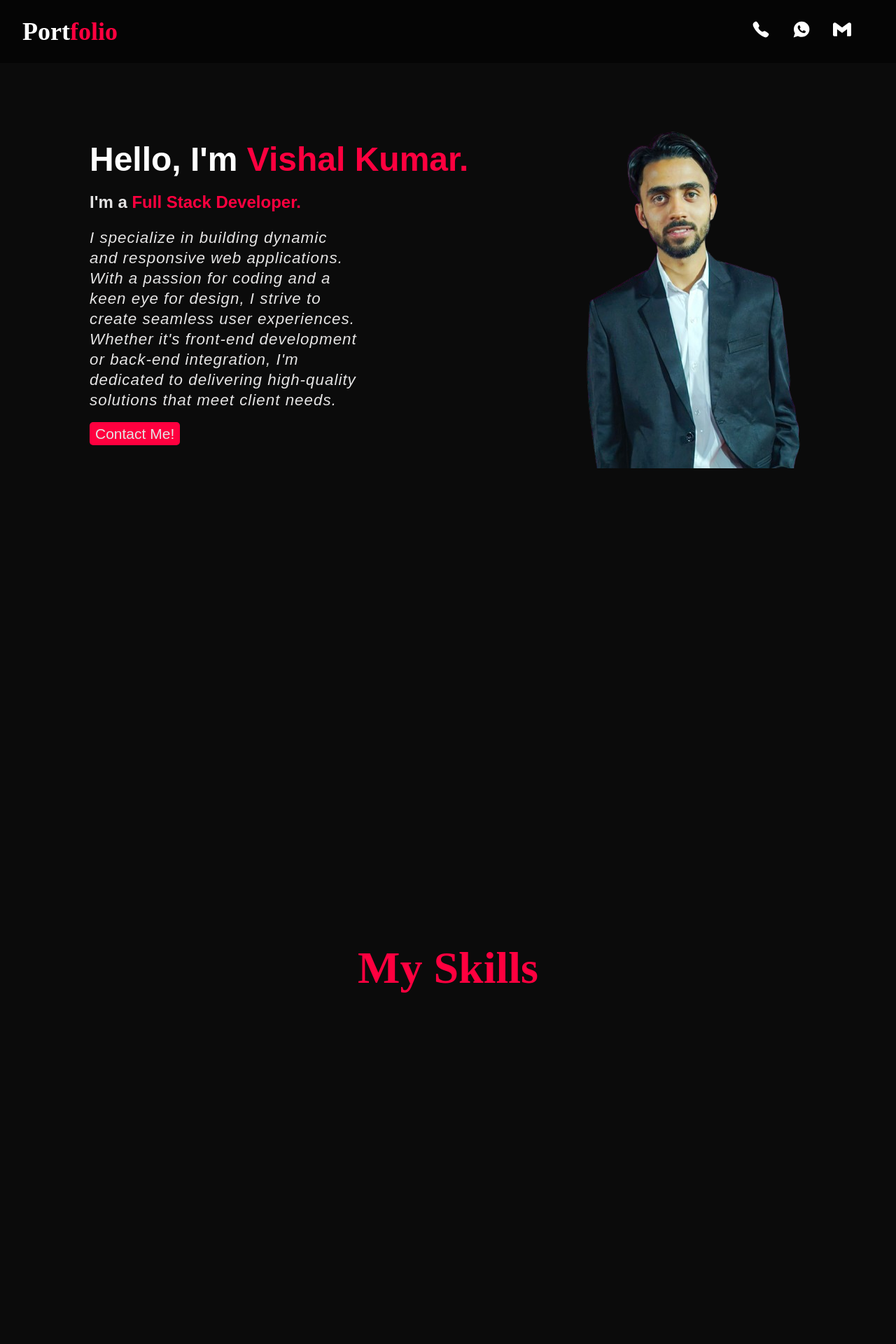
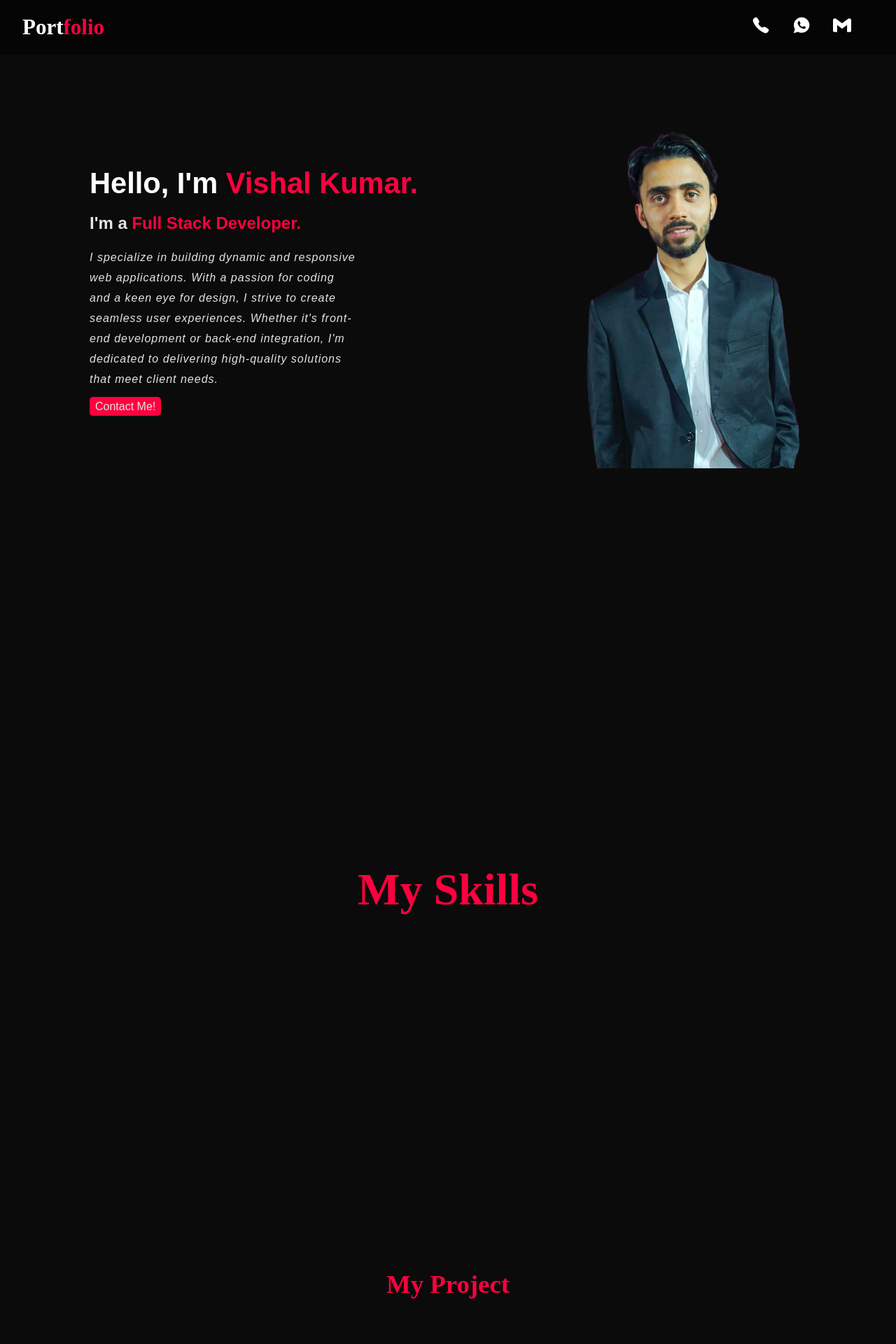
Before and after one commit to BrightCoder1/Portfolio, a React (Vite) app: page / in a window 1280 px wide. Shown: the top 1920 px of the page at 70% size. Built offline with nearby package versions, Linux system fonts and the light colour scheme.

Commit message:
Font size change

```diff
--- a/src/index.css
+++ b/src/index.css
@@ -22,7 +22,7 @@ body {
 }
 
 .logo {
-  font-size: 36px;
+  font-size: 31px;
   margin-left: 2rem;
 }
 
@@ -103,7 +103,7 @@ body {
 }
 
 .m1-h {
-  font-size: 3rem;
+  font-size: 2.6rem;
   font-weight: bold;
   margin-bottom: 1rem;
 }
@@ -119,7 +119,7 @@ body {
 
 .m1-p {
   width: 60%;
-  font-size: 1.4rem;
+  font-size: 16px;
   font-style: italic;
   font-weight: 300;
   color: #e5e4e4;
@@ -134,7 +134,7 @@ body {
   border: none;
   border-radius: 5px;
   text-decoration: none;
-  font-size: 21px;
+  font-size: 16px;
   transition: 0.3s;
 }
 
@@ -179,21 +179,21 @@ body {
 }
 
 .h2-1-h {
-  font-size: 2.5rem;
+  font-size: 2rem;
   color: #ff003f;
 }
 
 
 .h2-1-p {
   width: 80%;
-  font-size: 21px;
+  font-size: 16px;
   font-weight: 500;
   line-height: 36px;
   letter-spacing: 1px;
 }
 
 .h2-img {
-  width: 355px;
+  width: 331px;
   box-shadow: 7px 7px 0px #ff003f;
   border-radius: 10px;
   transition: 0.3s;
@@ -204,7 +204,7 @@ body {
 }
 
 .h2-1-tag {
-  font-size: 20px;
+  font-size: 16px;
   font-weight: 500;
   color: #e5e4e4;
   padding: 10px 12px;
@@ -254,8 +254,8 @@ body {
   border-radius: 8px;
   text-align: center;
   display: flex;
-  width: 149px;
-  height: 200px;
+  width: 123px;
+  height: 179px;
   transition: transform 0.3s;
   justify-content: space-around;
   align-items: center;
@@ -445,6 +445,6 @@ input {
 .p-heading {
   text-align: center;
   color: #ff003f;
-  font-size: 3rem;
+  font-size: 2.3rem;
   padding: 0;
 }
```
